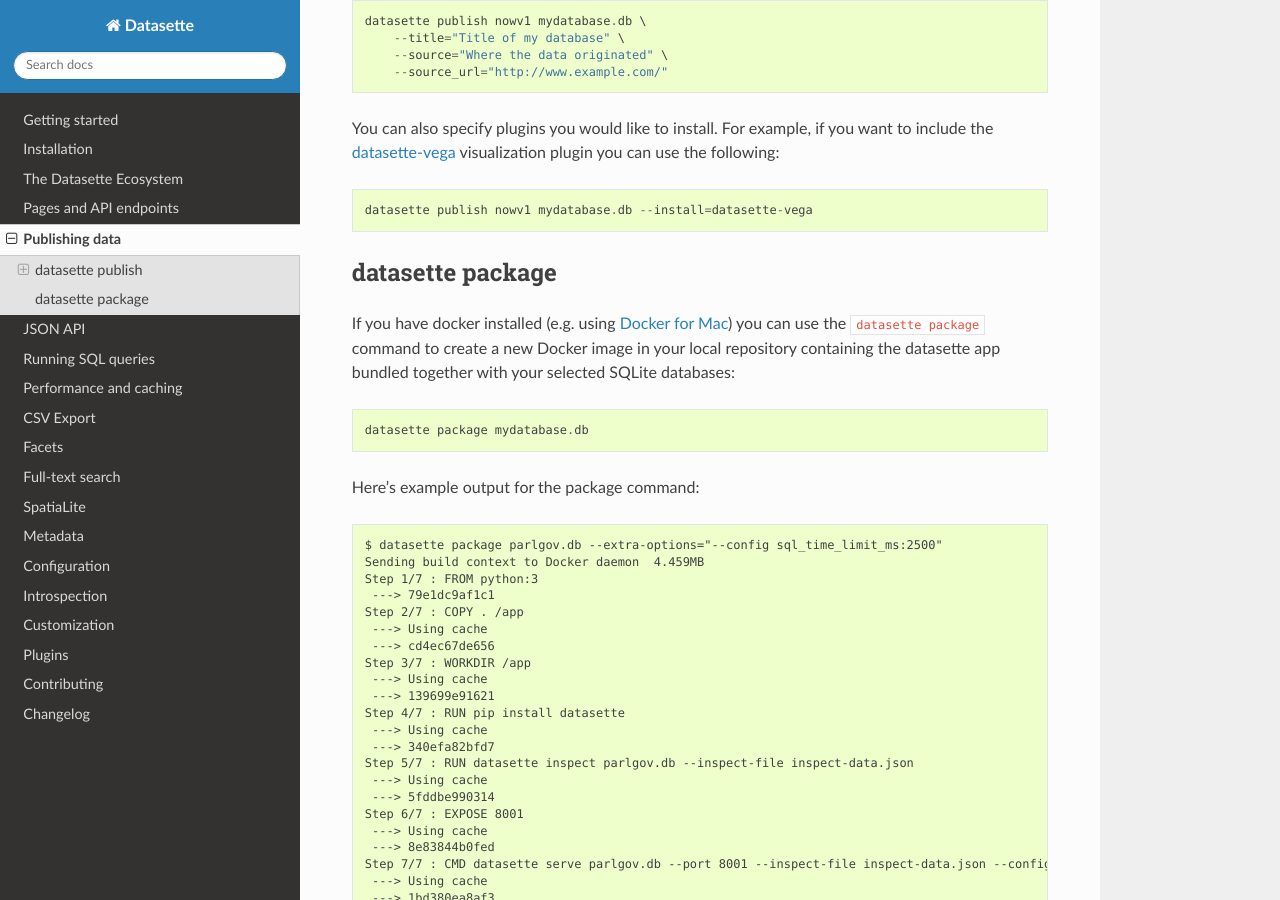
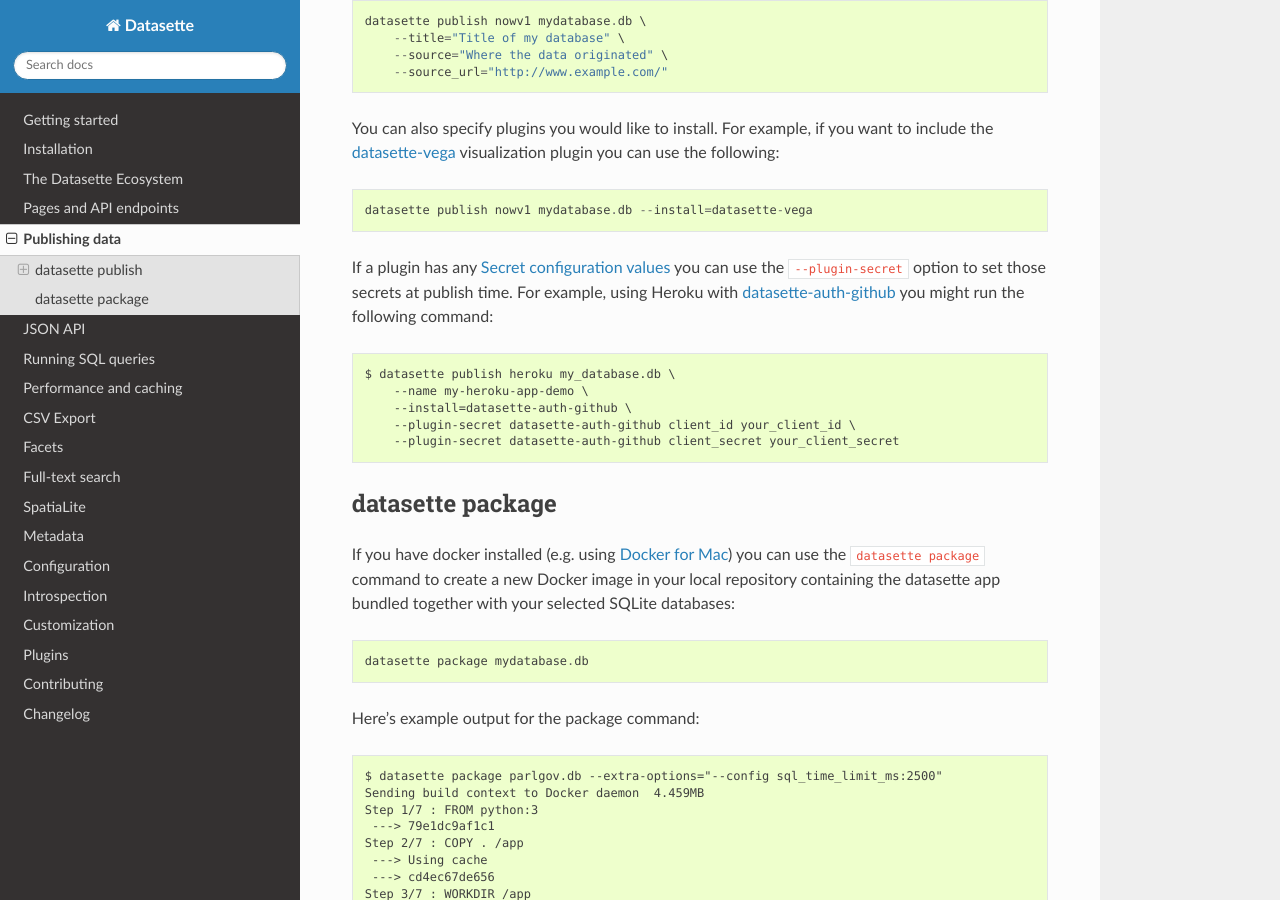
Before and after one commit to simonw/datasette, a Sphinx documentation site: the page built from docs/publish.rst, in a window 1280 px wide and 900 px high, scrolled down 4153 px. Built offline with Sphinx 7.4.7 and the Read the Docs theme 2.0.0, drawn with Linux system fonts in a browser that asks for light colours.

Commit message:
Documentation for --plugin-secret option

```diff
--- a/docs/publish.rst
+++ b/docs/publish.rst
@@ -5,6 +5,8 @@
 =================
 
 Datasette includes tools for publishing and deploying your data to the internet. The ``datasette publish`` command will deploy a new Datasette instance containing your databases directly to a Heroku, Google Cloud or Zeit Now hosting account. You can also use ``datasette package`` to create a Docker image that bundles your databases together with the datasette application that is used to serve them.
+
+.. _cli_publish:
 
 datasette publish
 =================
@@ -99,6 +101,13 @@
 
     datasette publish nowv1 mydatabase.db --install=datasette-vega
 
+If a plugin has any :ref:`plugins_configuration_secret` you can use the ``--plugin-secret`` option to set those secrets at publish time. For example, using Heroku with `datasette-auth-github <https://github.com/simonw/datasette-auth-github>`__ you might run the following command::
+
+    $ datasette publish heroku my_database.db \
+        --name my-heroku-app-demo \
+        --install=datasette-auth-github \
+        --plugin-secret datasette-auth-github client_id your_client_id \
+        --plugin-secret datasette-auth-github client_secret your_client_secret
 
 datasette package
 =================
```
Also changed, not shown: docs/plugins.rst (+10 -1 lines).
